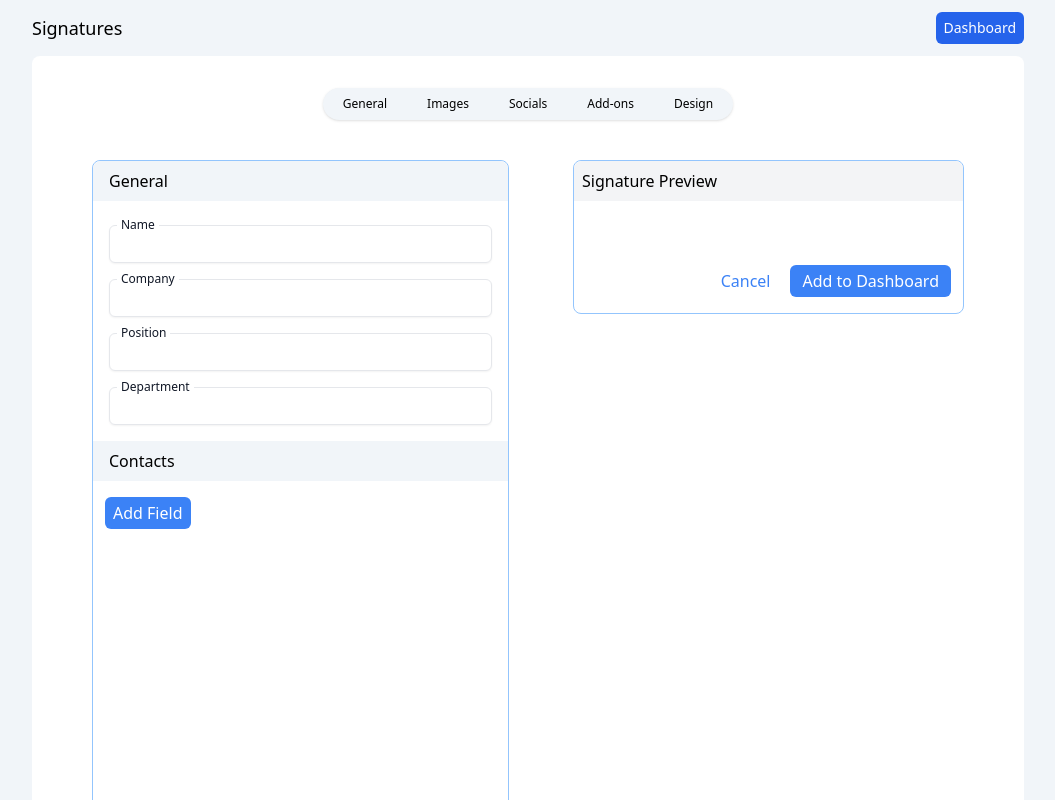
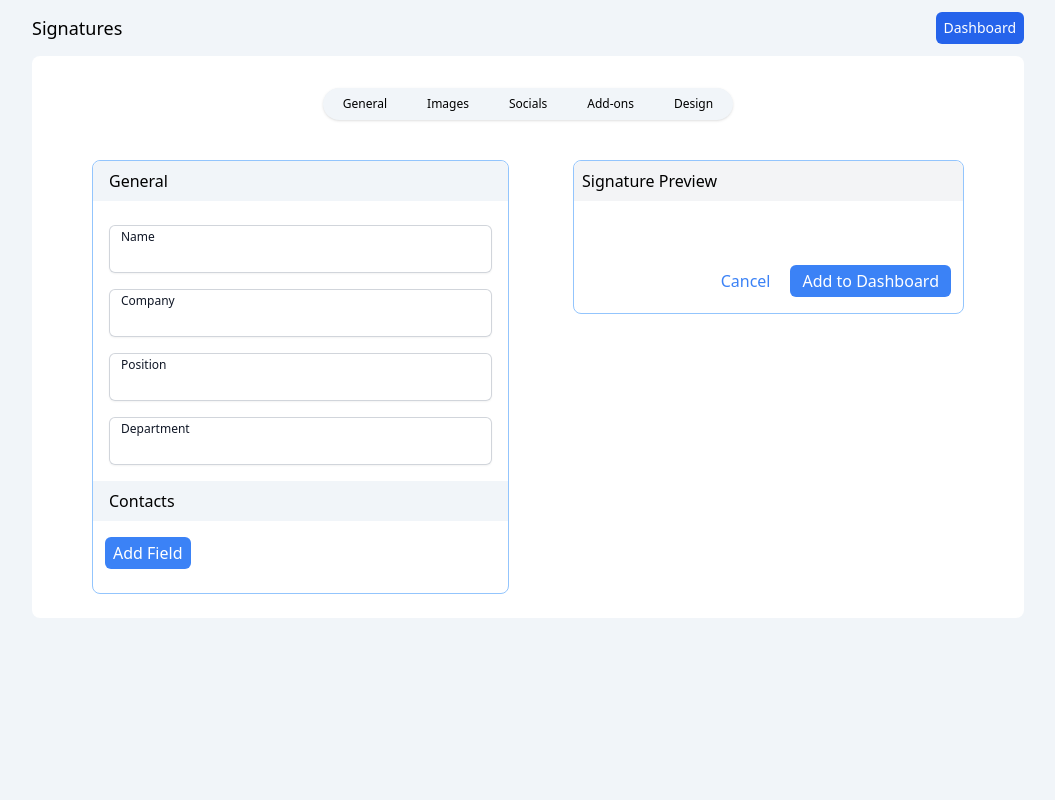
Before and after one commit to Benson-14/Signature-Prototype, a Vue app: page /add-signature in a window 1280 px wide. Shown: the top 800 px of the page, without its empty margins (112-1167 px from the left). Built offline with nearby package versions, Linux system fonts and the light colour scheme.

Commit message:
General component updated

```diff
--- a/src/components/Pills-Components/General.vue
+++ b/src/components/Pills-Components/General.vue
@@ -1,5 +1,5 @@
 <template>
-  <div class="h-screen md:flex md:flex-row-reverse md:gap-10 bg-white md:mx-10 md:pt-2 md:pb-6 md:px-12 md:justify-center md:rounded-br-lg md:rounded-bl-lg mb-6 lg:mx-36">
+  <div class=" md:flex md:flex-row-reverse md:gap-10 bg-white md:mx-10 md:pt-2 md:pb-6 md:px-12 md:justify-center md:rounded-br-lg md:rounded-bl-lg mb-6 lg:mx-36">
     <!-- Preview -->
     <Preview/>
 
@@ -8,57 +8,57 @@
     <!-- Feature -->
     <div class="mx-3 border-blue-300 border rounded-lg md:flex-1">
       <h1 class="text-base mb-6 bg-slate-100 pl-4 py-2 rounded-tr-lg rounded-tl-lg">General</h1>
+
       <!-- Name -->
-      <div class="relative mb-4 lg:mx-4 mx-2">
-        <label for="name" class="absolute -top-2 left-2 inline-block px-1 text-xs bg-white font-light text-gray-900">Name</label>
+      <div class="rounded-md px-3 pb-1 pt-1 mb-4 shadow-sm ring-1 ring-inset ring-gray-300 focus-within:ring-2 focus-within:ring-blue-600 lg:mx-4 mx-2">
+        <label for="name" class="block text-xs font-medium text-gray-900">Name</label>
         <input
           type="text"
           name="name"
           id="name"
           v-model="generalStore.inputName"
-          class="block w-full rounded-md border py-1.5 text-gray-900 px-2 shadow-sm outline-none sm:text-sm sm:leading-6"
-          placeholder=""
-        />
+          class="block w-full border-0 p-0 text-gray-900 placeholder:text-gray-400 focus:outline-none sm:text-sm sm:leading-6"
+          placeholder="">
       </div>
+
       <!-- Company -->
-      <div class="relative mb-4 lg:mx-4 mx-2">
-        <label for="company" class="absolute -top-2 left-2 inline-block px-1 text-xs bg-white font-light text-gray-900">Company</label>
+      <div class="rounded-md px-3 pb-1 pt-1 mb-4 shadow-sm ring-1 ring-inset ring-gray-300 focus-within:ring-2 focus-within:ring-blue-600 lg:mx-4 mx-2">
+        <label for="name" class="block text-xs font-medium text-gray-900">Company</label>
         <input
           type="text"
-          name="company"
-          id="company"
+          name="name"
+          id="name"
           v-model="generalStore.inputCompany"
-          class="block w-full rounded-md border py-1.5 text-gray-900 px-2 shadow-sm outline-none sm:text-sm sm:leading-6"
-          placeholder=""
-        />
+          class="block w-full border-0 p-0 text-gray-900 placeholder:text-gray-400 focus:outline-none sm:text-sm sm:leading-6"
+          placeholder="">
       </div>
+
       <!-- Position -->
-      <div class="relative mb-4 lg:mx-4 mx-2">
-        <label for="position" class="absolute -top-2 left-2 inline-block px-1 text-xs bg-white font-light text-gray-900">Position</label>
+      <div class="rounded-md px-3 pb-1 pt-1 mb-4 shadow-sm ring-1 ring-inset ring-gray-300 focus-within:ring-2 focus-within:ring-blue-600 lg:mx-4 mx-2">
+        <label for="name" class="block text-xs font-medium text-gray-900">Position</label>
         <input
           type="text"
-          name="position"
-          id="position"
+          name="name"
+          id="name"
           v-model="generalStore.inputPosition"
-          class="block w-full rounded-md border py-1.5 text-gray-900 px-2 shadow-sm outline-none sm:text-sm sm:leading-6"
-          placeholder=""
-        />
+          class="block w-full border-0 p-0 text-gray-900 placeholder:text-gray-400 focus:outline-none sm:text-sm sm:leading-6"
+          placeholder="">
       </div>
+
       <!-- Department -->
-      <div class="relative mb-4 lg:mx-4 mx-2">
-        <label for="department" class="absolute -top-2 left-2 inline-block px-1 text-xs bg-white font-light text-gray-900">Department</label>
+      <div class="rounded-md px-3 pb-1 pt-1 mb-4 shadow-sm ring-1 ring-inset ring-gray-300 focus-within:ring-2 focus-within:ring-blue-600 lg:mx-4 mx-2">
+        <label for="name" class="block text-xs font-medium text-gray-900">Department</label>
         <input
           type="text"
-          name="department"
-          id="department"
+          name="name"
+          id="name"
           v-model="generalStore.inputDepartment"
-          class="block w-full rounded-md border py-1.5 text-gray-900 px-2 shadow-sm outline-none sm:text-sm sm:leading-6"
-          placeholder=""
-        />
+          class="block w-full border-0 p-0 text-gray-900 placeholder:text-gray-400 focus:outline-none sm:text-sm sm:leading-6"
+          placeholder="">
       </div>
 
       <h1 class="text-base mb-4 bg-slate-100 pl-4 py-2">Contacts</h1>
-      <div class="px-3">
+      <div class="px-3" >
         <div class="inline-block relative">
           <button class="py-1 px-2 bg-blue-500 text-white rounded-md" @click="generalStore.toggleAddFieldDropdown">
             Add Field
@@ -78,12 +78,12 @@
         </div>
 
         <div id="inputFieldsContainer" class="mt-6">
-          <div v-for="(field, index) in generalStore.inputFields" :key="index" class="mt-2 flex justify-between items-center" :style="{ paddingBottom: '10px' }">
-            <div class="flex-1 relative">
-              <label :for="field.type" class="absolute -top-2 left-2 inline-block bg-white px-1 text-xs font-light text-gray-900">{{ field.type }}</label>
-              <input :type="field.type" :name="field.type" :id="field.type" v-model="field.value" class="block w-full rounded-md border px-2 py-2 text-gray-900 placeholder:text-gray-400 sm:text-sm sm:leading-6 " @focus="removeOutline"  />
-              <button class="absolute top-2 right-2 px-2 rounded-md text-lg bg-red-100 text-red-600" @click="generalStore.deleteField(index)">X</button>
+          <div v-for="(field, index) in generalStore.inputFields" :key="index" class="rounded-md px-3 pb-1 pt-1 mb-2  shadow-sm ring-1 ring-inset ring-gray-300 focus-within:ring-2 focus-within:ring-blue-600 lg:mx-1 mt-4 flex items-center">
+            <div class="flex-1">
+              <label :for="field.type" class="block text-xs font-medium text-gray-900">{{ field.type }}</label>
+              <input :type="field.type" :name="field.type" :id="field.type" v-model="field.value" class="block w-full border-0 p-0 text-gray-900 placeholder:text-gray-400 focus:outline-none sm:text-sm sm:leading-6" :placeholder="field.type" />
             </div>
+            <button class="ml-2 px-2 rounded-full text-lg bg-red-100 text-red-600" @click="generalStore.deleteField(index)">X</button>
           </div>
         </div>
       </div>
@@ -99,6 +99,7 @@ import Preview from '@/components/Preview.vue';
 
 export default {
   components: { Preview },
+
   data() {
     return {
       generalStore: useGeneralStore(),
```
